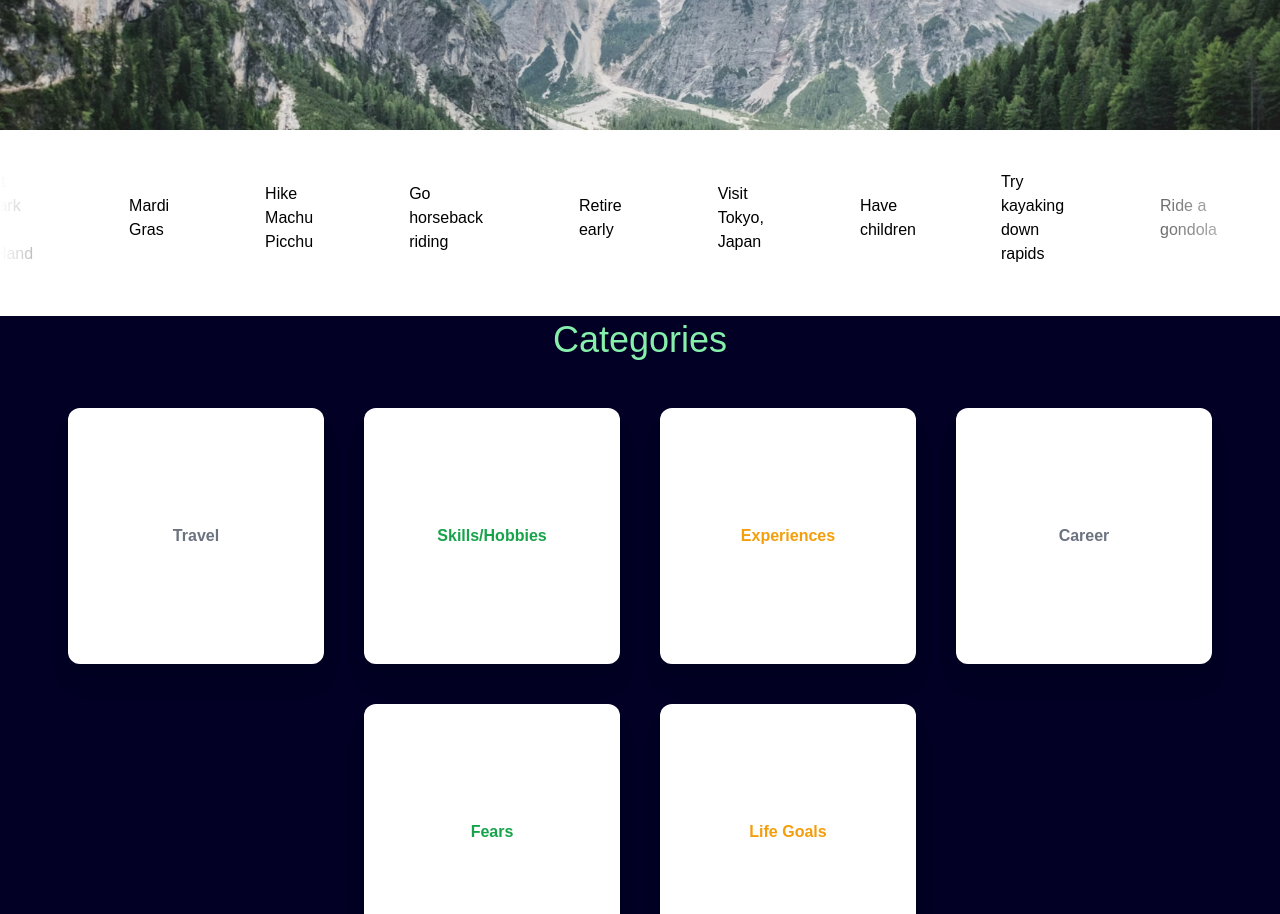
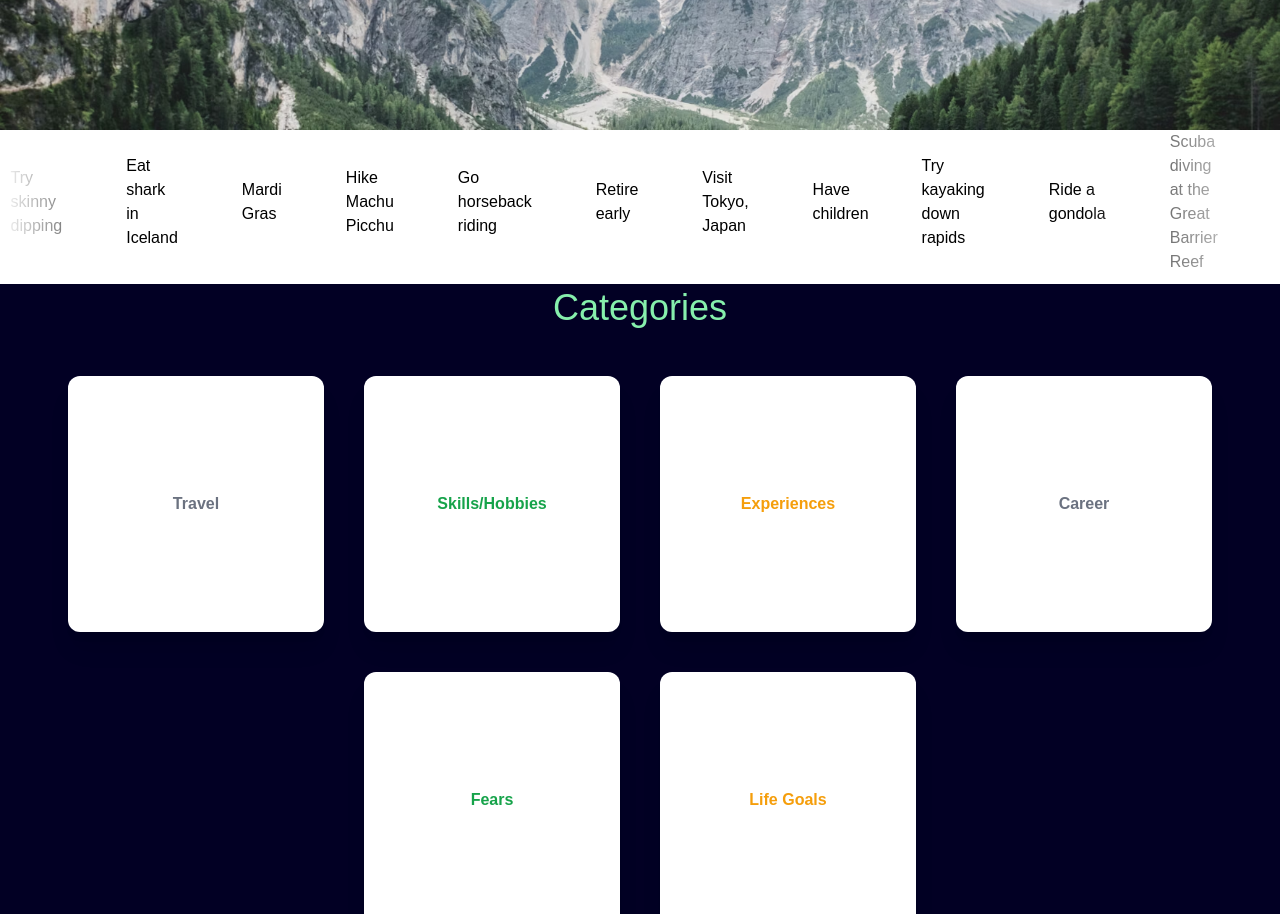
Before and after one commit to LDdevs/DreamSphereSocial, a React (Vite) app: page / in a window 1280 px wide. Shown: the part 1240-2154 px from the top of the page. Built offline with nearby package versions, Linux system fonts and the light colour scheme.

Commit message:
margin change

```diff
--- a/src/components/Marquee.jsx
+++ b/src/components/Marquee.jsx
@@ -7,80 +7,80 @@ const Marquee = () => {
             <div className='w-[100%] flex flex-nowrap overflow-hidden [mask-image:_linear-gradient(to_right,transparent_0,_black_128px,_black_calc(100%-200px),transparent_100%)]'>
                 <ul className='flex items-center justify-center md:justify-start [&_li]:mx-8  animate-infinite-scroll  '>
                     <li>
-                        <p className="w-auto m-4 p-0">Go bungee jumping</p>
+                        <p className="w-auto m-auto p-0">Go bungee jumping</p>
                     </li>
                     <li>
-                        <p className="w-auto m-4 p-0">Road trip across Canada</p>
+                        <p className="w-auto m-auto p-0">Road trip across Canada</p>
                     </li>
                     <li>
-                        <p className="w-auto m-4 p-0">Try street food in Mexico</p>
+                        <p className="w-auto m-auto p-0">Try street food in Mexico</p>
                     </li>
                     <li>
-                        <p className="w-auto m-4 p-0">Seven Wonders of the World</p>
+                        <p className="w-auto m-auto p-0">Seven Wonders of the World</p>
                     </li>
                     <li>
-                        <p className="w-auto m-4 p-0">Drink beer at Oktoberfest</p>
+                        <p className="w-auto m-auto p-0">Drink beer at Oktoberfest</p>
                     </li>
                     <li>
-                        <p className="w-auto m-4 p-0">Take a multi-day railroad trip</p>
+                        <p className="w-auto m-auto p-0">Take a multi-day railroad trip</p>
                     </li>
                     <li>
-                        <p className="w-auto m-4 p-0">See the Northern Lights</p>
+                        <p className="w-auto m-auto p-0">See the Northern Lights</p>
                     </li>
                     <li>
-                        <p className="w-auto m-4 p-0">Thanksgiving Day Parade in NYC</p>
+                        <p className="w-auto m-auto p-0">Thanksgiving Day Parade in NYC</p>
                     </li>
                 </ul>
                 <ul className="flex items-center justify-center md:justify-start [&_li]:mx-8 animate-infinite-scroll" aria-hidden="true">
                     <li>
-                        <p className="w-auto m-4 p-0">Try skinny dipping</p>
+                        <p className="w-auto m-auto p-0">Try skinny dipping</p>
                     </li>
                     <li>
-                        <p className="w-auto m-4 p-0">Eat shark in Iceland</p>
+                        <p className="w-auto m-auto p-0">Eat shark in Iceland</p>
                     </li>
                     <li>
-                        <p className="w-auto m-4 p-0">Mardi Gras</p>
+                        <p className="w-auto m-auto p-0">Mardi Gras</p>
                     </li>
                     <li>
-                        <p className="w-auto m-4 p-0">Hike Machu Picchu</p>
+                        <p className="w-auto m-auto p-0">Hike Machu Picchu</p>
                     </li>
                     <li>
-                        <p className="w-auto m-4 p-0">Go horseback riding</p>
+                        <p className="w-auto m-auto p-0">Go horseback riding</p>
                     </li>
                     <li>
-                        <p className="w-auto m-4 p-0">Retire early</p>
+                        <p className="w-auto m-auto p-0">Retire early</p>
                     </li>
                     <li>
-                        <p className="w-auto m-4 p-0">Visit Tokyo, Japan</p>
+                        <p className="w-auto m-auto p-0">Visit Tokyo, Japan</p>
                     </li>
                     <li>
-                        <p className="w-auto m-4 p-0">Have children</p>
+                        <p className="w-auto m-auto p-0">Have children</p>
                     </li>
                 </ul>
                 <ul className="flex items-center justify-center md:justify-start [&_li]:mx-8 animate-infinite-scroll" aria-hidden="true">
                     <li>
-                        <p className="w-auto m-4 p-0">Try kayaking down rapids</p>
+                        <p className="w-auto m-auto p-0">Try kayaking down rapids</p>
                     </li>
                     <li>
-                        <p className="w-auto m-4 p-0">Ride a gondola</p>
+                        <p className="w-auto m-auto p-0">Ride a gondola</p>
                     </li>
                     <li>
-                        <p className="w-auto m-4 p-0">Scuba diving at the Great Barrier Reef</p>
+                        <p className="w-auto m-auto p-0">Scuba diving at the Great Barrier Reef</p>
                     </li>
                     <li>
-                        <p className="w-auto m-4 p-0">See elephants in Thailand</p>
+                        <p className="w-auto m-auto p-0">See elephants in Thailand</p>
                     </li>
                     <li>
-                        <p className="w-auto m-4 p-0">Go vegetarian for a month</p>
+                        <p className="w-auto m-auto p-0">Go vegetarian for a month</p>
                     </li>
                     <li>
-                        <p className="w-auto m-4 p-0">Learn how to play guitar</p>
+                        <p className="w-auto m-auto p-0">Learn how to play guitar</p>
                     </li>
                     <li>
-                        <p className="w-auto m-4 p-0">Adopt a pet</p>
+                        <p className="w-auto m-auto p-0">Adopt a pet</p>
                     </li>
                     <li>
-                        <p className="w-auto m-4 p-0">Become debt-free</p>
+                        <p className="w-auto m-auto p-0">Become debt-free</p>
                     </li>
                 </ul>
             </div>
```
